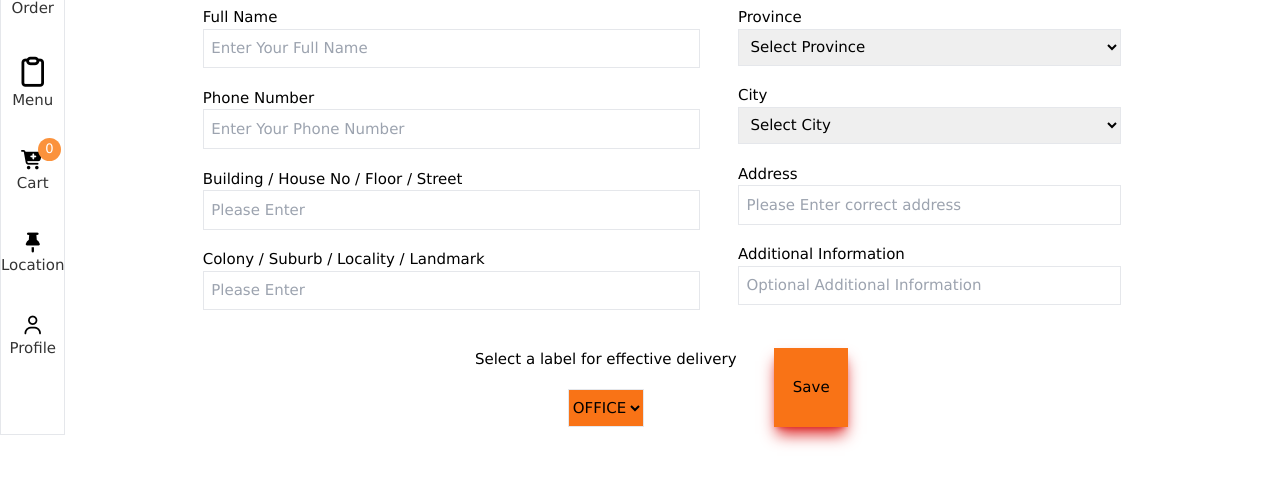
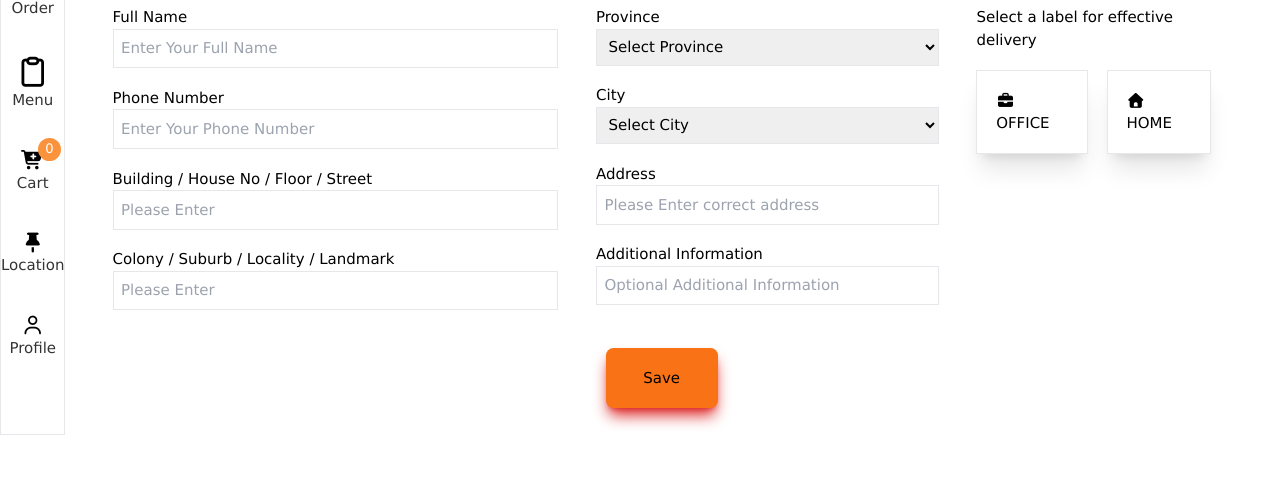
Before and after one commit to Bhattii/Pizza_Hut, a website: page pages/Delivery.html in a window 1280 px wide. Shown: the part 143-628 px from the top of the page. Drawn offline with nearby package versions, Linux system fonts and the light colour scheme.

Commit message:
removing some bugs

```diff
--- a/pages/Delivery.html
+++ b/pages/Delivery.html
@@ -327,7 +327,7 @@
 				</header>
 
 				<section
-					class="relative top-20 left-20 mx-20 flex flex-col justify-center items-center">
+					class="relative top-20 left-20 mx-10 flex flex-col justify-center items-center">
 					<h1 class="text-center">Delivery Information</h1>
 					<form
 						action=""
@@ -427,36 +427,27 @@
 										required />
 								</label>
 							</div>
-						</div>
-						<div class="flex gap-10">
-							<label
-								for="home-office"
-								class="flex flex-col gap-5">
+							<label class="flex flex-col gap-5">
 								Select a label for effective delivery
-								<div class="flex gap-5 justify-center items-center">
-									<select
-										name=""
-										id="home-office"
-										class="border h-10 bg-orange-500">
-										<option
-											value="Office"
-											class="border p-5 shadow-xl">
-											OFFICE
-										</option>
-										<option
-											value="Home"
-											class="border p-5 shadow-xl">
-											HOME
-										</option>
-									</select>
+								<div class="flex gap-5">
+									<div class="border p-5 shadow-xl hover:border-orange-500">
+										<i class="fa-solid fa-briefcase"></i>
+										<span>OFFICE</span>
+									</div>
+
+									<div class="border p-5 shadow-xl hover:border-orange-500">
+										<i class="fa-solid fa-house"></i>
+										<span>HOME</span>
+									</div>
 								</div>
 							</label>
-							<button
-								type="submit"
-								class="bg-orange-500 px-5 py-3 hover:bg-blue-800 shadow-lg shadow-red-600">
-								Save
-							</button>
 						</div>
+
+						<button
+							type="submit"
+							class="bg-orange-500 px-10 py-5 rounded-lg hover:bg-blue-800 shadow-lg shadow-red-600">
+							Save
+						</button>
 					</form>
 				</section>
 			</main>
--- a/src/script.js
+++ b/src/script.js
@@ -92,6 +92,9 @@ document.addEventListener('DOMContentLoaded', () => {
 	});
 });
 
+// Addt to Cart
+
+document.addEventListener('DOMContentLoaded', () => {
 	let cartCountElement = document.getElementById('crt-count');
 	let cartCount = 0;
 
@@ -108,10 +111,14 @@ productIcons.forEach((icon) => {
 		icon.addEventListener('click', function (event) {
 			event.preventDefault();
 			let productId = this.getAttribute('data-id');
-		console.log('product add to the card', productId);
+			console.log('product added to the cart', productId);
 			cartCount++; // Increment the cart count
+			if (cartCountElement) {
+				// Ensure the element exists before updating
 				cartCountElement.textContent = cartCount; // Update the cart count in the DOM
+			} else {
+				console.error('Cart count element not found');
+			}
 		});
 	});
-
-//Deleivery
+});
```
Also changed, not shown: src/index.html (+1 -1 lines), src/output.css. Lines whose indentation alone changed are shown as unchanged.
